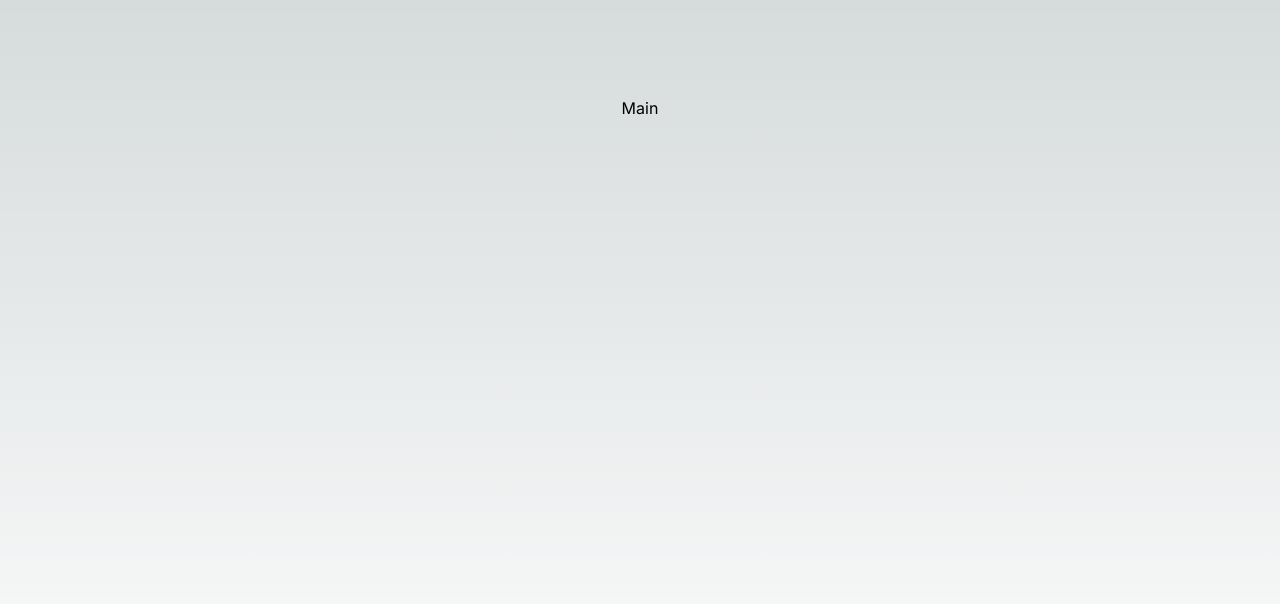
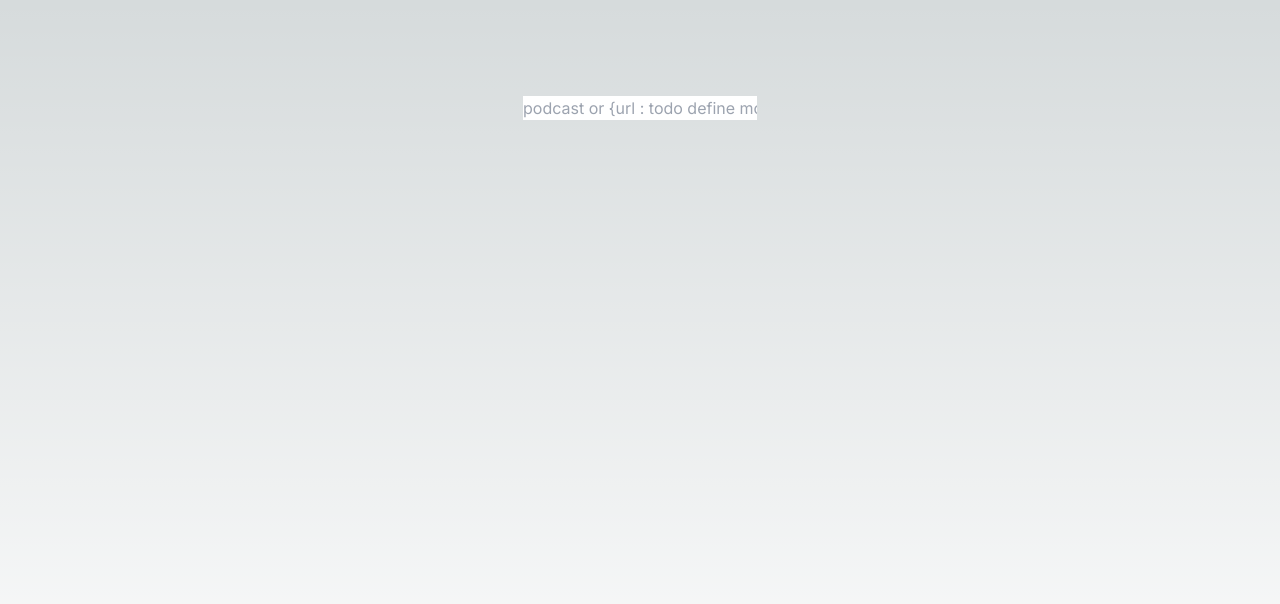
Before and after one commit to ChunkLab/CommentYourPodcast, a Next.js app: page / in a window 1280 px wide. Shown: the top 604 px of the page. Built offline with nearby package versions, Linux system fonts and the light colour scheme.

Commit message:
feat: input with debounce

```diff
--- a/package.json
+++ b/package.json
@@ -12,6 +12,7 @@
     "autoprefixer": "10.4.14",
     "eslint": "8.46.0",
     "eslint-config-next": "13.4.13",
+    "lodash.debounce": "^4.0.8",
     "next": "13.4.13",
     "postcss": "8.4.27",
     "react": "18.2.0",
--- a/src/app/page.js
+++ b/src/app/page.js
@@ -1,9 +1,11 @@
-import Image from 'next/image'
+import SearchBar from './searchBar'
 
 export default function Home() {
+
+
   return (
     <main className="flex min-h-screen flex-col items-center justify-between p-24">
-      <h1>Main</h1>
+      <SearchBar></SearchBar>
     </main>
   )
 }
--- /dev/null
+++ b/src/app/searchBar.js
@@ -0,0 +1,36 @@
+'use client'
+
+import debounce from 'lodash.debounce';
+import { useState } from 'react';
+
+async function wait(n) {
+    return new Promise((res, _) => {
+        setTimeout(() => {
+            res();
+        }, n)
+    })
+}
+
+const PODCASTS = ["sup", "sup2"]
+
+async function getPodcasts(term) {
+    await wait(500);
+
+    return PODCASTS;
+}
+
+const SearchBar = () => {
+    const [loading, setLoading] = useState(false);
+    const handleValue = debounce(async (value) => {
+        setLoading(true)
+        const res = await getPodcasts(value);
+        setLoading(false)
+        console.log(res);
+    }, 1000)
+
+    return <>
+        <input type='text' placeholder='podcast or {url : todo define more}' onInput={(e) => { handleValue(e.target.value) }} />
+        {loading ? 'loading' : ''}
+    </>
+}
+export default SearchBar
```
Also changed, not shown: 1 other file (tests, documents, lock files or other folders).
